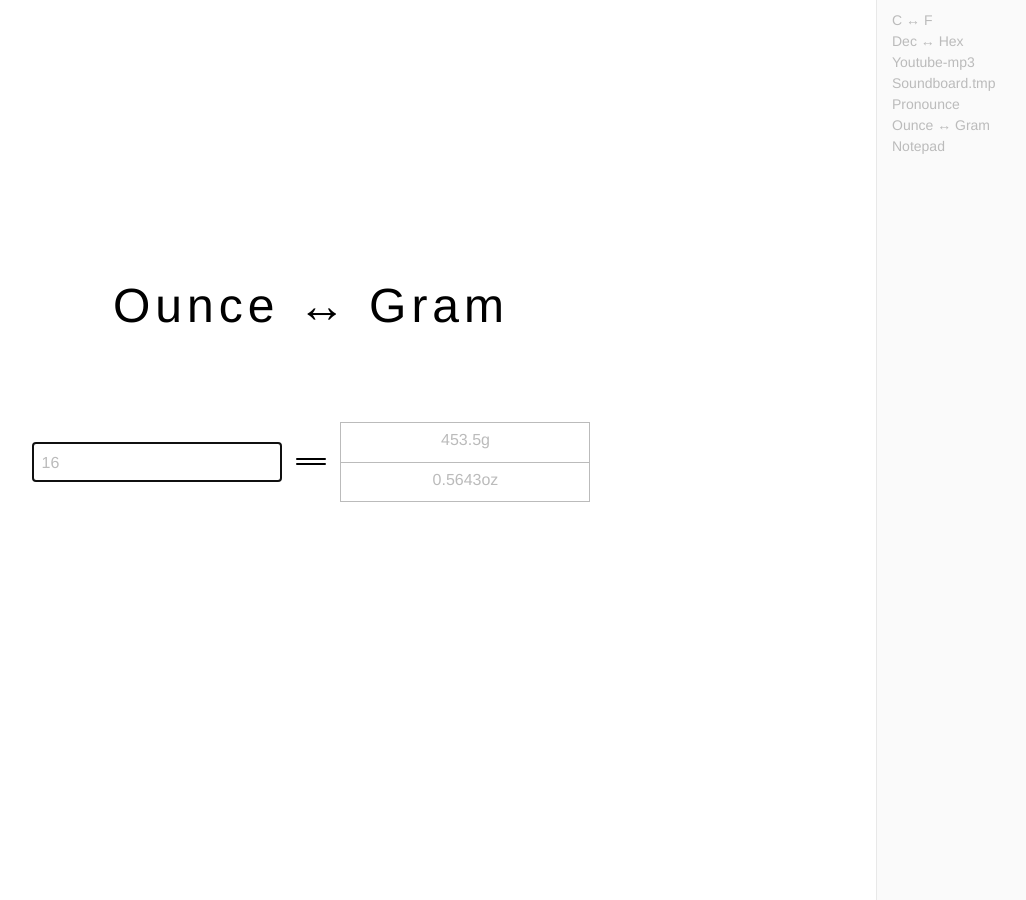
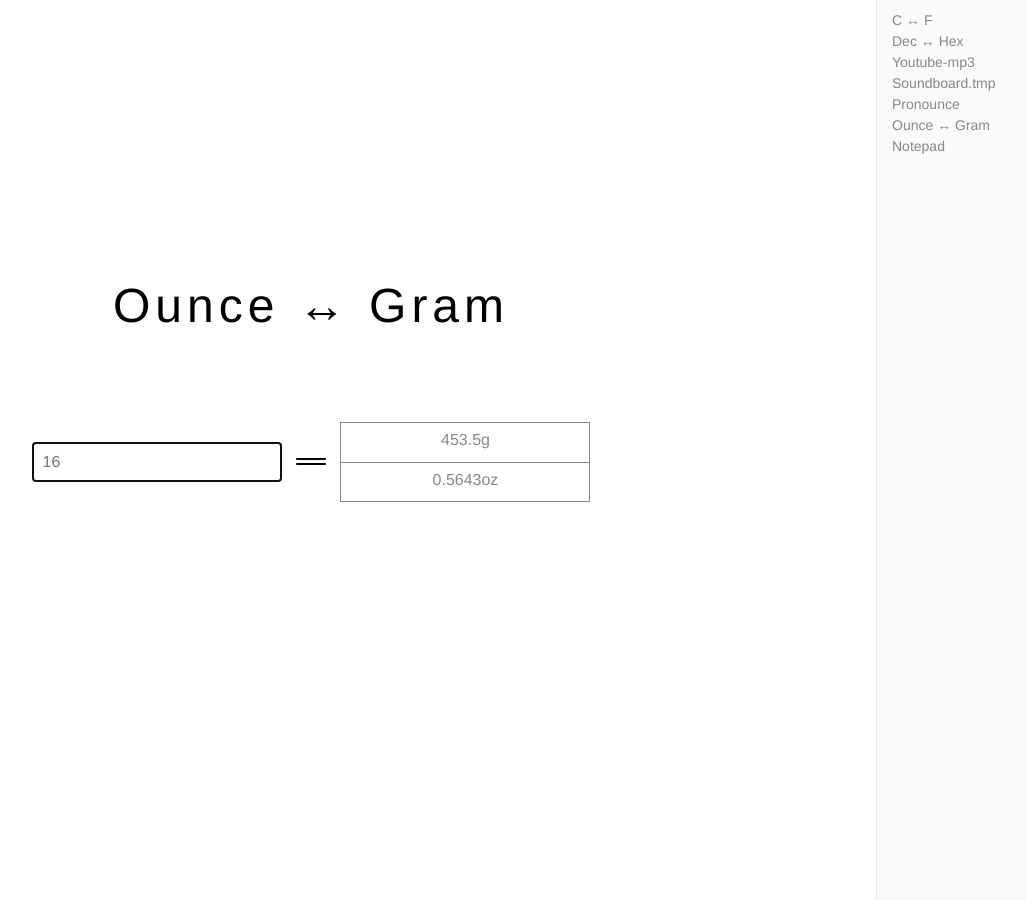
Before and after one commit to Meptl/plain-web-utils, a Jekyll site: the page built from oztog/index.html, in a window 1280 px wide. Shown: the whole page, without its empty margins (254-1280 px from the left). Built offline with Jekyll 4.4.1, drawn with Linux system fonts in a browser that asks for light colours.

Commit message:
Replace janky text-overlay with placeholder attribute

```diff
--- a/_sass/_vars.scss
+++ b/_sass/_vars.scss
@@ -3,7 +3,7 @@
 $link-color: #A80000;
 $visited-color: #F07B6C;
 $hover-color: #FF3700;
-$light_grey: #BBBBBB;
+$light_grey: #888888;
 
 // Font vars
 $font-base-family: "Source Serif Pro", Georgia, Times, "Times New Roman", serif;
--- a/_sass/default.scss
+++ b/_sass/default.scss
@@ -74,18 +74,10 @@
          #{"-o-" + $prop}: $values;
                     $prop: $values;
 }
+
 .unselectable {
     @include any-mixin(user-select, none);
     pointer-events: none;
-}
-
-// Box on top of input box
-#input-overlay {
-    position: absolute;
-    display: inline;
-    top: -7px; // Needed to properly align with input field
-    border: none;
-    text-align: left;
 }
 
 #input-wrapper {
--- a/ctof/convert_temp.js
+++ b/ctof/convert_temp.js
@@ -39,7 +39,6 @@
 window.onload = function() {
     // remove input overlay on first input
     inputElem.onkeypress = function() {
-        document.getElementById("input-overlay").style.display = "none";
         outputF.innerHTML = "";
         outputC.innerHTML = "";
         outputF.classList.remove("light-font");
--- a/ctof/index.html
+++ b/ctof/index.html
@@ -8,10 +8,7 @@
 <div id="tool">
   <form id="input" class="column" onsubmit="return convertTemp()">
     <div id="input-wrapper">
-      <div id="input-overlay" class="box light-font unselectable">
-        32
-      </div>
-      <input id="text-input" class="box" type="text"/>
+      <input id="text-input" placeholder="32" class="box" type="text"/>
     </div>
     <button id="submit">
       <span class="bar"></span>
--- a/dectohex/convert_num.js
+++ b/dectohex/convert_num.js
@@ -56,7 +56,6 @@
 window.onload = function() {
     // remove input overlay on first input
     inputElem.onkeypress = function() {
-        document.getElementById("input-overlay").style.display = "none";
         outputD.innerHTML = "";
         outputH.innerHTML = "";
         outputB.innerHTML = "";
--- a/dectohex/index.html
+++ b/dectohex/index.html
@@ -8,10 +8,7 @@
 <div id="tool">
   <form id="input" class="column" onsubmit="return convertNum()">
     <div id="input-wrapper">
-      <div id="input-overlay" class="box light-font unselectable">
-        10
-      </div>
-      <input id="text-input" class="box" type="text"/>
+      <input id="text-input" placeholder="10" class="box" type="text"/>
     </div>
     <button id="submit">
       <span class="bar"></span>
--- a/oztog/shell.js
+++ b/oztog/convert-weight.js
@@ -39,7 +39,6 @@
 window.onload = function() {
     // remove input overlay on first input
     inputElem.onkeypress = function() {
-        document.getElementById("input-overlay").style.display = "none";
         output1.innerHTML = "";
         output2.innerHTML = "";
         output1.classList.remove("light-font");
--- a/oztog/index.html
+++ b/oztog/index.html
@@ -8,10 +8,7 @@
 <div id="tool">
   <form id="input" class="column" onsubmit="return onInput()">
     <div id="input-wrapper">
-      <div id="input-overlay" class="box light-font unselectable">
-        16
-      </div>
-    <input id="text-input" class="box" type="text"/>
+    <input id="text-input" placeholder="16" class="box" type="text"/>
   </div>
     <button id="submit">
       <span class="bar"></span>
@@ -28,4 +25,4 @@
   </div>
 </div>
 
-<script src="shell.js"></script>
+<script src="convert-weight.js"></script>
--- a/shell/index.html
+++ b/shell/index.html
@@ -11,10 +11,7 @@
 <div id="tool">
   <form id="input" class="column" onsubmit="return onInput()">
     <div id="input-wrapper">
-      <div id="input-overlay" class="box light-font unselectable">
-        32
-      </div>
-    <input id="text-input" class="box" type="text"/>
+    <input id="text-input" placeholder="32" class="box" type="text"/>
   </div>
     <button id="submit">
       <span class="bar"></span>
--- a/shell/shell.js
+++ b/shell/shell.js
@@ -32,7 +32,6 @@
 window.onload = function() {
     // remove input overlay on first input
     inputElem.onkeypress = function() {
-        document.getElementById("input-overlay").style.display = "none";
         output1.innerHTML = "";
         output2.innerHTML = "";
         output3.innerHTML = "";
```
